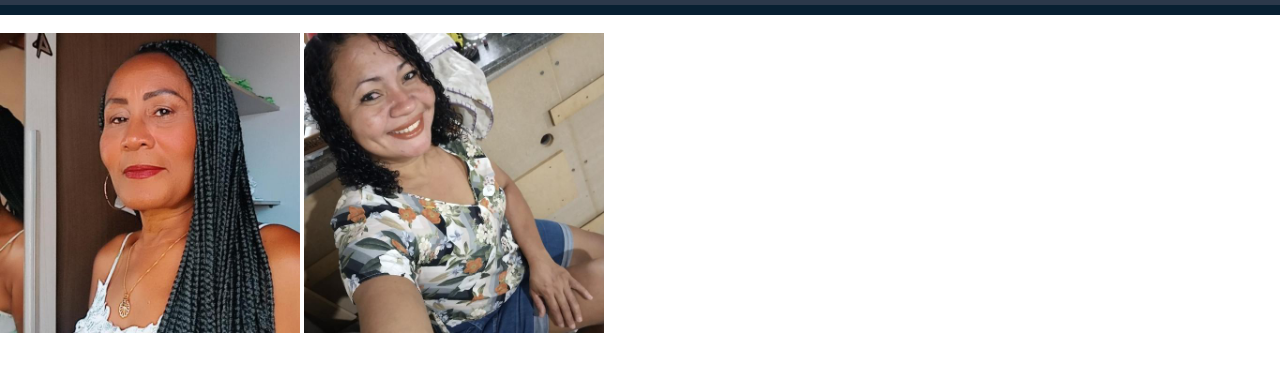
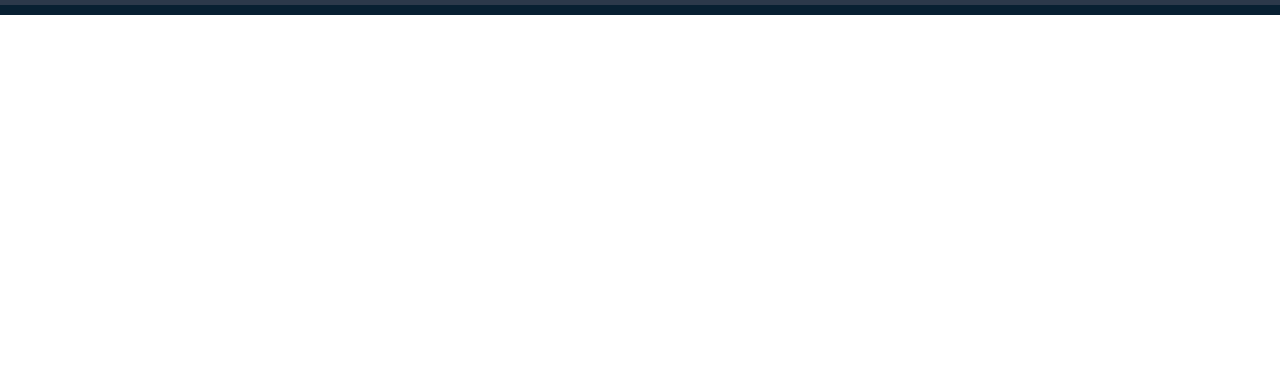
Before and after one commit to ArthurTrindade/ArthurTrindade.github.io, a plain HTML site: page index.html in a window 1280 px wide. Shown: the part 77-448 px from the top of the page. Drawn offline with Linux system fonts and the light colour scheme.

Commit message:
atualizacao

```diff
--- a/index.html
+++ b/index.html
@@ -10,6 +10,7 @@
 
         <link rel="stylesheet" href="css/reset.css">
         <link rel="stylesheet" href="css/index.css">
+
 
         <title>Arthur Trindade</title>
     </head>
@@ -28,12 +29,5 @@
             </nav>
         </header>
 
-        <br>
-
-        <img src="assets/img/beht.jpeg" alt="" width="300
-        ">
-
-        <img src="/assets/img/ivanete.jpeg" width="300" alt="">
-
     </body>
 </html>
```
